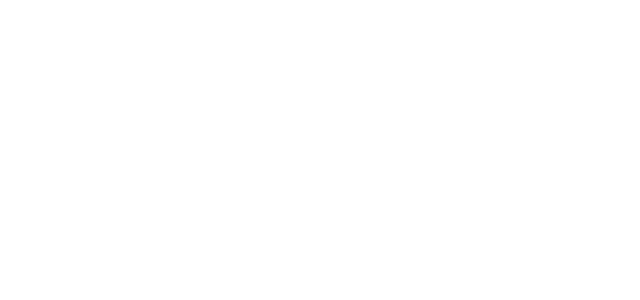
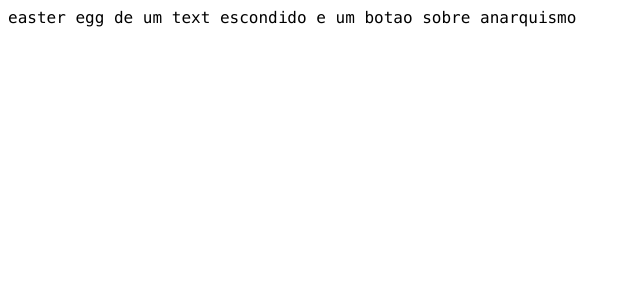
Before and after one commit to hotequil/hotequil-site, an Angular app: page / in a window 1280 px wide. Shown: the top 300 px of the page, without its empty margins (0-640 px from the left). Built offline with nearby package versions, Linux system fonts and the light colour scheme.

Commit message:
retirado antigo html

```diff
--- a/source/application/root/root.component.html
+++ b/source/application/root/root.component.html
@@ -1 +1,3 @@
+easter egg de um text escondido e um botao sobre anarquismo
+
 <router-outlet></router-outlet>
```
Also changed, not shown: source/pages/index.html (+9 -0 lines).
